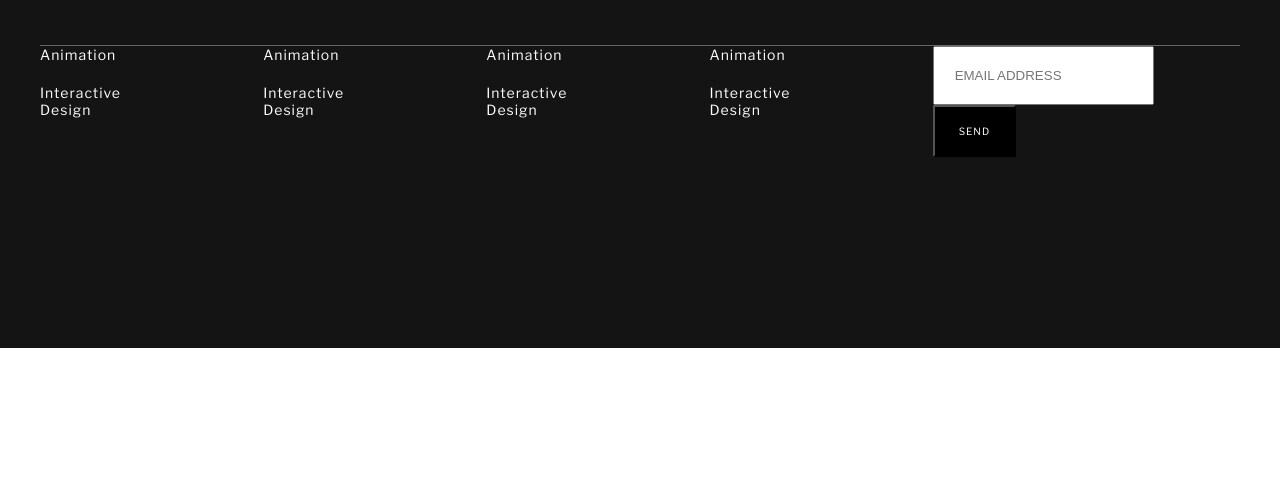
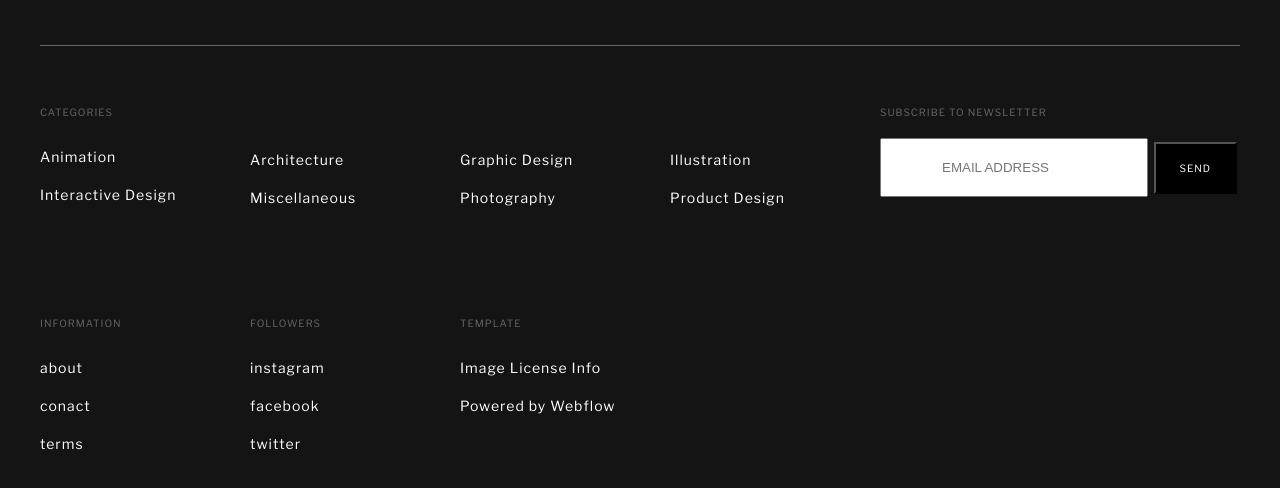
Before and after one commit to AlexeyPod24/Noiceland, a plain HTML site: page index.html in a window 1280 px wide. Shown: the part 4202-4690 px from the top of the page. Before the commit the page ends 4550 px from the top, so only its background shows below. Drawn offline with nearby package versions, Linux system fonts and the light colour scheme; a web font is replaced by a local one.

Commit message:
Final Version

```diff
--- a/index.html
+++ b/index.html
@@ -15,7 +15,7 @@
   </head>
   <body>
     <header class="header width-restriction">
-      <img class="header__logo" src="/assets/logo.png" alt="noiceland logo" />
+      <img class="header__logo" src="/assets/logo.png" alt="noiceland logo"/>
       <nav class="header-nav">
         <p class="header-nav__items">Home</p>
         <p class="header-nav__items">Latest</p>
@@ -26,7 +26,7 @@
     <main class="main width-restriction">
       <section class="main-container-landing">
         <section class="main-container-landing__image">
-          <img src="/assets/main-image.png" alt="slopes and snow" />
+          <img src="/assets/main-image.png" alt="slopes and snow"/>
         </section>
         <section class="main-container-landing__text">
           <p class="font-libre__type">Illustration</p>
@@ -58,8 +58,7 @@
           <img
             class="main-three-box-flex__image"
             src="/assets/IMAGE-2.png"
-            alt="new york city picture"
-          />
+            alt="new york city picture"/>
           <p class="font-libre__type">photography</p>
           <h1 class="font-tenor__title">
             Bowlcut launch a new summer collection that pays homage to “UK
@@ -71,8 +70,7 @@
           <img
             class="main-three-box-flex__image"
             src="/assets/IMAGE-3.png"
-            alt="new york city picture"
-          />
+            alt="new york city picture"/>
           <p class="font-libre__type">photography</p>
           <h1 class="font-tenor__title">
             Thousands of previously unseen photographs by Andy Warhol will be
@@ -225,11 +223,9 @@
 
       <p class="font-libre__type">featured posts</p>
       <section
-        class="main-three-box-flex main-four-box-flex main-bottom-box-flex"
-      >
+        class="main-three-box-flex main-four-box-flex main-bottom-box-flex">
         <div
-          class="main-three-box-flex__item main-four-box-flex__item main-bottom-box-flex__item"
-        >
+          class="main-three-box-flex__item main-four-box-flex__item main-bottom-box-flex__item">
           <img
             class="main-three-box-flex__image"
             src="/assets/IMAGE-8.png"
@@ -242,8 +238,7 @@
           <p class="font-libre__author">by Clem Onojeghuo</p>
         </div>
         <div
-          class="main-three-box-flex__item main-four-box-flex__item main-bottom-box-flex__item"
-        >
+          class="main-three-box-flex__item main-four-box-flex__item main-bottom-box-flex__item">
           <img
             class="main-three-box-flex__image"
             src="/assets/IMAGE-9.png"
@@ -276,8 +271,7 @@
           <img
             class="main-three-box-flex__image"
             src="/assets/IMAGE-11.png"
-            alt="new york city picture"
-          />
+            alt="new york city picture"/>
           <p class="font-libre__type">Illustration</p>
           <h1 class="font-tenor__title">
             M&C Saatchi and Fontsmith collaborate on font collection for House
@@ -293,48 +287,54 @@
         <img
           class="footer-top-header__logo"
           src="/assets/logo-footer.png"
-          alt="noiceland logo"
-        />
+          alt="noiceland logo"/>
         <p
-          class="footer-top-header__trademark font-libre__type footer-font-dark"
-        >
+          class="footer-top-header__trademark font-libre__type footer-font-dark">
           © 2018 Noiceland™, all rights reserved
         </p>
       </div>
       <div class="footer-bottom-links width-restriction">
-        <div footer-bottom-links__items>
-          <p class="font-libre__type footer-font-light width-restriction">
+        <div class="footer-bottom-links-categories">
+        <div class="footer-bottom-links__items">
+            <p class="font-libre__type footer-font-dark width-restriction footer-bottom-links__items__padding">
+                Categories
+              </p>
+            <p class="font-libre__type footer-font-light width-restriction">
             Animation
           </p>
           <p class="font-libre__type footer-font-light width-restriction">
             Interactive Design
           </p>
         </div>
-        <div footer-bottom-links__items>
-          <p class="font-libre__type footer-font-light width-restriction">
-            Animation
+        <div class="footer-bottom-links__items">
+
+          <p class="font-libre__type footer-font-light width-restriction footer-bottom-links__items__margins">
+            Architecture
           </p>
           <p class="font-libre__type footer-font-light width-restriction">
-            Interactive Design
+            Miscellaneous
           </p>
         </div>
-        <div footer-bottom-links__items>
-          <p class="font-libre__type footer-font-light width-restriction">
-            Animation
+        <div class="footer-bottom-links__items">
+          <p class="font-libre__type footer-font-light width-restriction footer-bottom-links__items__margins">
+            Graphic Design
           </p>
           <p class="font-libre__type footer-font-light width-restriction">
-            Interactive Design
+            Photography
           </p>
         </div>
-        <div footer-bottom-links__items>
-          <p class="font-libre__type footer-font-light width-restriction">
-            Animation
+        <div class="footer-bottom-links__items">
+          <p class="font-libre__type footer-font-light width-restriction footer-bottom-links__items__margins">
+            Illustration
           </p>
           <p class="font-libre__type footer-font-light width-restriction">
-            Interactive Design
+            Product Design
           </p>
         </div>
-        <div footer-bottom-links__items>
+        <div class="footer-bottom-links__items footer-bottom-links__items_input_layout">
+            <p class="font-libre__type footer-font-dark width-restriction">
+                subscribe to newsletter
+              </p>
           <input
             type="email"
             class="footer-bottom-links__items__input"
@@ -342,7 +342,47 @@
           />
           <button class="footer-bottom-links__items__input_button">Send</button>
         </div>
-      </div>
+        <div class="footer-bottom-links__items">
+            <p class="font-libre__type footer-font-dark width-restriction footer-bottom-links__items__padding">
+                information
+              </p>
+            <p class="font-libre__type footer-font-light width-restriction">
+            about
+          </p>
+          <p class="font-libre__type footer-font-light width-restriction">
+            conact
+          </p>
+          <p class="font-libre__type footer-font-light width-restriction">
+            terms
+          </p>
+        </div>
+        <div class="footer-bottom-links__items">
+            <p class="font-libre__type footer-font-dark width-restriction footer-bottom-links__items__padding">
+                followers
+              </p>
+            <p class="font-libre__type footer-font-light width-restriction">
+            instagram
+          </p>
+          <p class="font-libre__type footer-font-light width-restriction">
+            facebook
+          </p>
+          <p class="font-libre__type footer-font-light width-restriction">
+            twitter
+          </p>
+        </div>
+        <div class="footer-bottom-links__items">
+            <p class="font-libre__type footer-font-dark width-restriction footer-bottom-links__items__padding">
+                template
+              </p>
+            <p class="font-libre__type footer-font-light width-restriction">
+                Image License Info
+          </p>
+          <p class="font-libre__type footer-font-light width-restriction">
+            Powered by Webflow
+          </p>
+        </div>
+        </div>
+        </div>
     </footer>
 
     <script src="index.js" type="module"></script>
--- a/layout/_footer.scss
+++ b/layout/_footer.scss
@@ -1,10 +1,10 @@
 .footer {
-    height: 500px;
     background-color: #141414;
     &-top-header{
     padding-top: 5.8em;
     padding-bottom: 3.0em;
     border-bottom: 1pt solid #666666;
+    margin-bottom: 3.75em;
     }
     &-top-header__logo {
       display: inline-block;
@@ -18,15 +18,17 @@
 
    &-bottom-links {
     display: flex;
-    gap: 88px;
+    gap: 5.5em;
     width: 100%;
+    box-sizing: border-box;
    }
    &-bottom-links__items {
-    width: 50%;
+    width: 15%;
     padding-bottom: 3.75em;
    }
    &-bottom-links__items__input {
-    padding: 20px;
+    padding: 20px 60px;
+    width: 40%;
     text-transform: uppercase;
    }
    &-bottom-links__items__input_button {
@@ -38,17 +40,21 @@
     padding: 18px 24px;
     letter-spacing: 1px;
    }
-   &-categories-container {
-    padding-top: 3.75em;
+   &-bottom-links__items_input_layout {
+    width: 30%;
+   }
+   &-bottom-links-categories {
     width: 100%;
     display: flex;
-    justify-content:flex-start;
-    gap: 820px;
+    flex-wrap: wrap;
+    gap: 30px;
    }
 
-   &__categories {
+   &-bottom-links__items__margins {
+    margin-top: 3.2em;
+   }
+   &-bottom-links__items__padding {
     padding-bottom: 3em;
-    // display: inline-block;
-    letter-spacing: 0;
    }
+
 }
```
Also changed, not shown: style.css, 1 other file.
